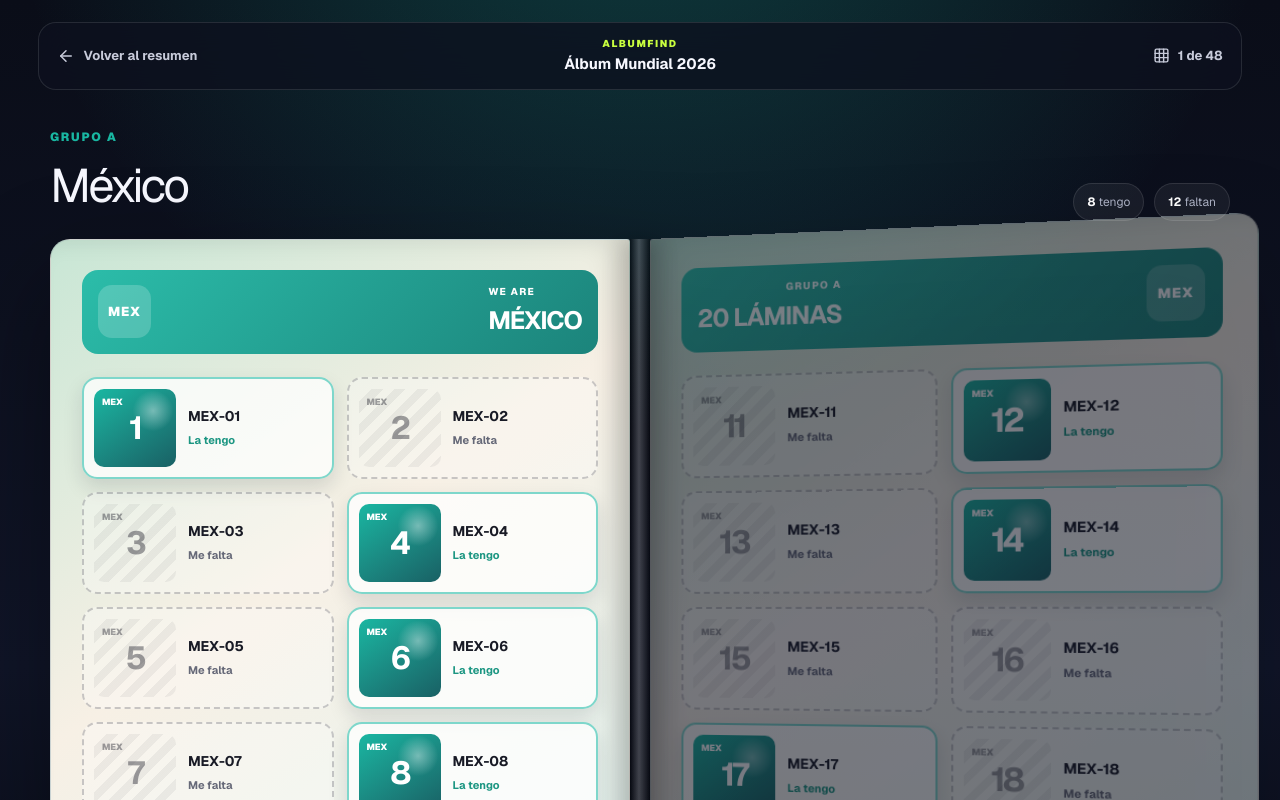
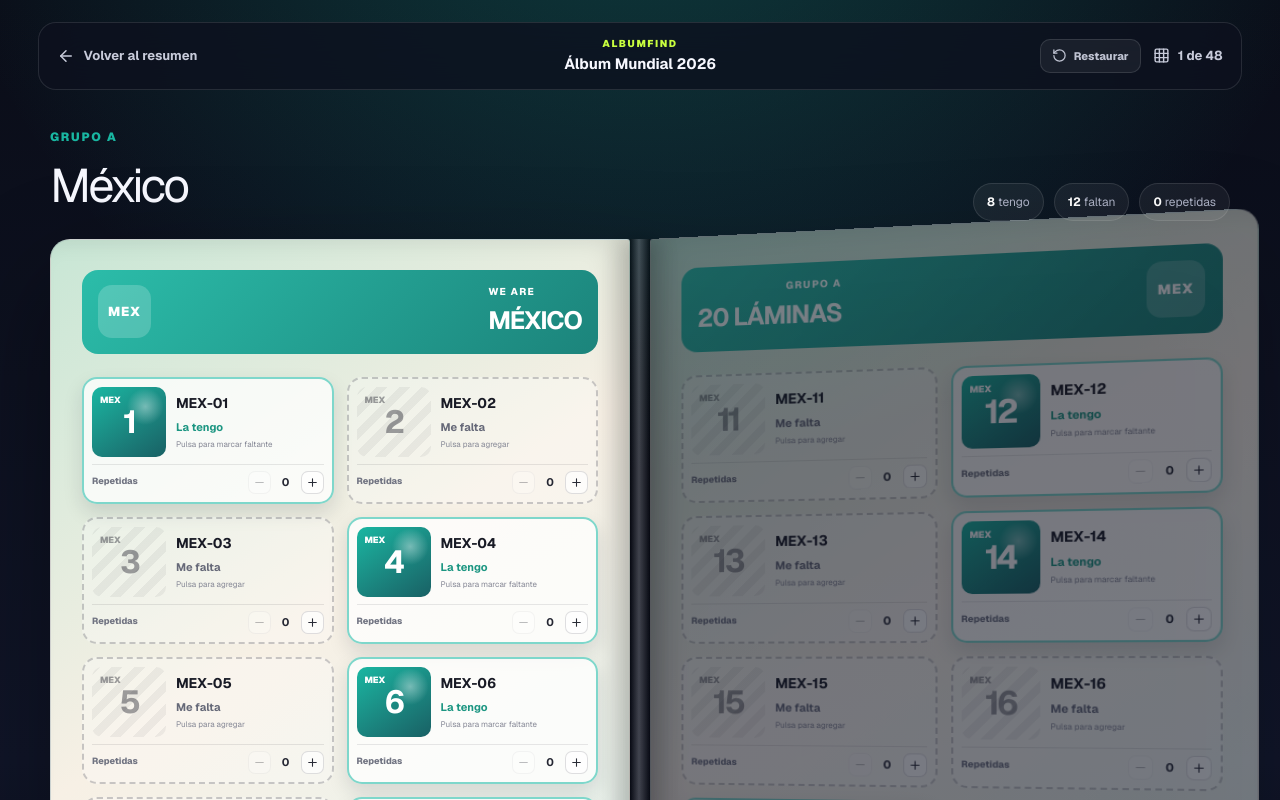
Before and after one commit to cmstecnologia86-ops/albumfind, a Next.js app: page /album in a window 1280 px wide. Shown: the top 800 px of the page. Built offline with nearby package versions, Linux system fonts and the light colour scheme.

Commit message:
feat: add editable persistent album state

```diff
--- a/src/app/globals.css
+++ b/src/app/globals.css
@@ -1155,3 +1155,143 @@ button {
   font-size: clamp(24px, 4vw, 42px);
   letter-spacing: -0.045em;
 }
+
+/* =========================================================
+   ALBUM EDITABLE STATE
+   ========================================================= */
+
+.album-toolbar-actions {
+  display: flex;
+  justify-self: end;
+  align-items: center;
+  gap: 12px;
+}
+
+.album-toolbar-actions > button {
+  display: inline-flex;
+  min-height: 34px;
+  align-items: center;
+  gap: 7px;
+  padding: 0 11px;
+  border: 1px solid rgba(255, 255, 255, 0.12);
+  border-radius: 10px;
+  background: rgba(255, 255, 255, 0.055);
+  color: #bfc3d2;
+  font-size: 11px;
+  font-weight: 750;
+}
+
+.album-toolbar-actions > button:hover {
+  border-color: rgba(255, 255, 255, 0.24);
+  color: #ffffff;
+}
+
+.album-sticker-slot {
+  position: relative;
+  display: block;
+  min-height: 122px;
+  padding: 8px;
+}
+
+.album-sticker-toggle {
+  display: grid;
+  grid-template-columns: 74px minmax(0, 1fr);
+  gap: 10px;
+  width: 100%;
+  align-items: center;
+  padding: 0;
+  border: 0;
+  background: transparent;
+  color: inherit;
+  text-align: left;
+}
+
+.album-sticker-toggle:focus-visible {
+  border-radius: 10px;
+  outline: 3px solid
+    color-mix(in srgb, var(--album-accent) 55%, transparent);
+  outline-offset: 3px;
+}
+
+.album-sticker-art {
+  width: 74px;
+  height: 70px;
+}
+
+.album-sticker-meta small {
+  margin-top: 4px;
+  color: #858795;
+  font-size: 8px;
+  line-height: 1.2;
+}
+
+.duplicate-control {
+  display: flex;
+  justify-content: space-between;
+  align-items: center;
+  min-height: 28px;
+  margin-top: 7px;
+  padding-top: 6px;
+  border-top: 1px solid rgba(30, 32, 43, 0.1);
+}
+
+.duplicate-control > span {
+  color: #717482;
+  font-size: 9px;
+  font-weight: 750;
+}
+
+.duplicate-control > div {
+  display: flex;
+  align-items: center;
+  gap: 7px;
+}
+
+.duplicate-control button {
+  display: grid;
+  width: 23px;
+  height: 23px;
+  place-items: center;
+  border: 1px solid rgba(30, 32, 43, 0.14);
+  border-radius: 7px;
+  background: rgba(255, 255, 255, 0.7);
+  color: #292b36;
+}
+
+.duplicate-control button:hover:not(:disabled) {
+  border-color: var(--album-accent);
+  background: var(--album-accent);
+  color: #ffffff;
+}
+
+.duplicate-control button:disabled {
+  cursor: not-allowed;
+  opacity: 0.3;
+}
+
+.duplicate-control strong {
+  min-width: 16px;
+  color: #252733;
+  font-size: 11px;
+  text-align: center;
+}
+
+.album-save-message {
+  margin: 14px auto 0;
+  color: #858a9c;
+  font-size: 11px;
+  text-align: center;
+}
+
+@media (max-width: 680px) {
+  .album-toolbar-actions > button {
+    width: 34px;
+    padding: 0;
+    justify-content: center;
+    font-size: 0;
+  }
+
+  .album-team-summary {
+    flex-wrap: wrap;
+  }
+}
--- a/src/components/album/AlbumViewer.tsx
+++ b/src/components/album/AlbumViewer.tsx
@@ -1,4 +1,6 @@
 "use client";
+
+import type { CSSProperties, MouseEvent } from "react";
 
 import Link from "next/link";
 import {
@@ -6,43 +8,17 @@ import {
   ChevronLeft,
   ChevronRight,
   Grid3X3,
+  Minus,
+  Plus,
+  RotateCcw,
 } from "lucide-react";
 import { useSearchParams } from "next/navigation";
-import { useMemo, useState } from "react";
+import { useEffect, useMemo, useState } from "react";
 
-import collectionSource from "@/data/my-collection.json";
-
-type StickerStatus = "owned" | "missing";
-
-type Sticker = {
-  code: string;
-  number: number;
-  status: StickerStatus;
-  duplicates: number;
-};
-
-type Team = {
-  code: string;
-  name: string;
-  group: string;
-  ownedCount: number;
-  missingCount: number;
-  stickers: Sticker[];
-};
-
-type CollectionData = {
-  totals: {
-    teams: number;
-    stickers: number;
-    owned: number;
-    missing: number;
-    duplicates: number;
-    completionPercentage: number;
-  };
-  teams: Team[];
-};
-
-const collection = collectionSource as CollectionData;
+import {
+  type Sticker,
+  useAlbumStore,
+} from "@/store/useAlbumStore";
 
 const groupColors: Record<string, string> = {
   A: "#19b7a2",
@@ -59,61 +35,181 @@ const groupColors: Record<string, string> = {
   L: "#5ea6cf",
 };
 
-function clampIndex(index: number) {
-  return Math.max(0, Math.min(index, collection.teams.length - 1));
+type TurnDirection = "next" | "previous";
+
+function StickerSlot({
+  sticker,
+  teamCode,
+}: {
+  sticker: Sticker;
+  teamCode: string;
+}) {
+  const toggleSticker = useAlbumStore((state) => state.toggleSticker);
+  const incrementDuplicate = useAlbumStore(
+    (state) => state.incrementDuplicate,
+  );
+  const decrementDuplicate = useAlbumStore(
+    (state) => state.decrementDuplicate,
+  );
+
+  const isOwned = sticker.status === "owned";
+
+  function handleControlClick(event: MouseEvent<HTMLButtonElement>) {
+    event.stopPropagation();
+  }
+
+  return (
+    <article
+      className={`album-sticker-slot ${
+        isOwned ? "album-sticker-owned" : "album-sticker-missing"
+      }`}
+    >
+      <button
+        aria-label={`${sticker.code}: ${
+          isOwned ? "marcar como faltante" : "marcar como obtenida"
+        }`}
+        className="album-sticker-toggle"
+        onClick={() => toggleSticker(teamCode, sticker.code)}
+        type="button"
+      >
+        <div className="album-sticker-art">
+          <span>{teamCode}</span>
+          <strong>{sticker.number}</strong>
+        </div>
+
+        <div className="album-sticker-meta">
+          <strong>{sticker.code}</strong>
+          <span>{isOwned ? "La tengo" : "Me falta"}</span>
+          <small>
+            {isOwned
+              ? "Pulsa para marcar faltante"
+              : "Pulsa para agregar"}
+          </small>
+        </div>
+      </button>
+
+      <div className="duplicate-control">
+        <span>Repetidas</span>
+
+        <div>
+          <button
+            aria-label={`Quitar repetida de ${sticker.code}`}
+            disabled={!isOwned || sticker.duplicates === 0}
+            onClick={(event) => {
+              handleControlClick(event);
+              decrementDuplicate(teamCode, sticker.code);
+            }}
+            type="button"
+          >
+            <Minus size={13} />
+          </button>
+
+          <strong>{sticker.duplicates}</strong>
+
+          <button
+            aria-label={`Agregar repetida a ${sticker.code}`}
+            onClick={(event) => {
+              handleControlClick(event);
+              incrementDuplicate(teamCode, sticker.code);
+            }}
+            type="button"
+          >
+            <Plus size={13} />
+          </button>
+        </div>
+      </div>
+    </article>
+  );
 }
 
 export default function AlbumViewer() {
   const searchParams = useSearchParams();
   const requestedTeam = searchParams.get("team")?.toUpperCase();
 
+  const teams = useAlbumStore((state) => state.teams);
+  const hasHydrated = useAlbumStore((state) => state.hasHydrated);
+  const resetCollection = useAlbumStore((state) => state.resetCollection);
+
   const initialIndex = useMemo(() => {
     if (!requestedTeam) {
       return 0;
     }
 
-    const foundIndex = collection.teams.findIndex(
+    const foundIndex = teams.findIndex(
       (team) => team.code === requestedTeam,
     );
 
     return foundIndex >= 0 ? foundIndex : 0;
-  }, [requestedTeam]);
+  }, [requestedTeam, teams]);
 
   const [currentIndex, setCurrentIndex] = useState(initialIndex);
-  const [turnDirection, setTurnDirection] = useState<"next" | "previous">(
-    "next",
-  );
+  const [turnDirection, setTurnDirection] =
+    useState<TurnDirection>("next");
 
-  const currentTeam = collection.teams[currentIndex];
+  useEffect(() => {
+    void useAlbumStore.persist.rehydrate();
+  }, []);
+
+
+  if (!hasHydrated) {
+    return (
+      <main className="album-page-shell">
+        <div className="album-loading">
+          <span>ALBUMFIND</span>
+          <strong>Cargando tu colección…</strong>
+        </div>
+      </main>
+    );
+  }
+
+  const safeIndex = Math.min(currentIndex, teams.length - 1);
+  const currentTeam = teams[safeIndex];
   const leftStickers = currentTeam.stickers.slice(0, 10);
   const rightStickers = currentTeam.stickers.slice(10, 20);
   const accent = groupColors[currentTeam.group] ?? "#7657ff";
 
-  function goToIndex(index: number, direction: "next" | "previous") {
+  const duplicateTotal = currentTeam.stickers.reduce(
+    (total, sticker) => total + sticker.duplicates,
+    0,
+  );
+
+  function goToIndex(index: number, direction: TurnDirection) {
+    const nextIndex = Math.max(
+      0,
+      Math.min(index, teams.length - 1),
+    );
+
     setTurnDirection(direction);
-    setCurrentIndex(clampIndex(index));
+    setCurrentIndex(nextIndex);
   }
 
   function goPrevious() {
-    if (currentIndex === 0) {
-      return;
+    if (safeIndex > 0) {
+      goToIndex(safeIndex - 1, "previous");
     }
-
-    goToIndex(currentIndex - 1, "previous");
   }
 
   function goNext() {
-    if (currentIndex === collection.teams.length - 1) {
-      return;
+    if (safeIndex < teams.length - 1) {
+      goToIndex(safeIndex + 1, "next");
     }
+  }
 
-    goToIndex(currentIndex + 1, "next");
+  function handleReset() {
+    const confirmed = window.confirm(
+      "¿Restaurar el inventario inicial? Se eliminarán los cambios guardados en este navegador.",
+    );
+
+    if (confirmed) {
+      resetCollection();
+      setCurrentIndex(initialIndex);
+    }
   }
 
   return (
     <main
       className="album-page-shell"
-      style={{ "--album-accent": accent } as React.CSSProperties}
+      style={{ "--album-accent": accent } as CSSProperties}
     >
       <header className="album-toolbar">
         <Link className="album-back-link" href="/">
@@ -126,9 +222,16 @@ export default function AlbumViewer() {
           <strong>Álbum Mundial 2026</strong>
         </div>
 
-        <div className="album-position">
-          <Grid3X3 size={17} />
-          {currentIndex + 1} de {collection.teams.length}
+        <div className="album-toolbar-actions">
+          <button onClick={handleReset} type="button">
+            <RotateCcw size={15} />
+            Restaurar
+          </button>
+
+          <div className="album-position">
+            <Grid3X3 size={17} />
+            {safeIndex + 1} de {teams.length}
+          </div>
         </div>
       </header>
 
@@ -143,15 +246,20 @@ export default function AlbumViewer() {
             <span>
               <strong>{currentTeam.ownedCount}</strong> tengo
             </span>
+
             <span>
               <strong>{currentTeam.missingCount}</strong> faltan
+            </span>
+
+            <span>
+              <strong>{duplicateTotal}</strong> repetidas
             </span>
           </div>
         </div>
 
         <div
           className={`album-book album-turn-${turnDirection}`}
-          key={currentTeam.code}
+          key={`${currentTeam.code}-${turnDirection}`}
         >
           <section className="album-sheet album-sheet-left">
             <div className="album-team-header">
@@ -165,31 +273,16 @@ export default function AlbumViewer() {
 
             <div className="album-sticker-grid">
               {leftStickers.map((sticker) => (
-                <article
-                  className={`album-sticker-slot ${
-                    sticker.status === "owned"
-                      ? "album-sticker-owned"
-                      : "album-sticker-missing"
-                  }`}
+                <StickerSlot
                   key={sticker.code}
-                >
-                  <div className="album-sticker-art">
-                    <span>{currentTeam.code}</span>
-                    <strong>{sticker.number}</strong>
-                  </div>
-
-                  <div className="album-sticker-meta">
-                    <strong>{sticker.code}</strong>
-                    <span>
-                      {sticker.status === "owned" ? "La tengo" : "Me falta"}
-                    </span>
-                  </div>
-                </article>
+                  sticker={sticker}
+                  teamCode={currentTeam.code}
+                />
               ))}
             </div>
 
             <div className="album-page-number">
-              Página {currentIndex * 2 + 1}
+              Página {safeIndex * 2 + 1}
             </div>
           </section>
 
@@ -207,38 +300,23 @@ export default function AlbumViewer() {
 
             <div className="album-sticker-grid">
               {rightStickers.map((sticker) => (
-                <article
-                  className={`album-sticker-slot ${
-                    sticker.status === "owned"
-                      ? "album-sticker-owned"
-                      : "album-sticker-missing"
-                  }`}
+                <StickerSlot
                   key={sticker.code}
-                >
-                  <div className="album-sticker-art">
-                    <span>{currentTeam.code}</span>
-                    <strong>{sticker.number}</strong>
-                  </div>
-
-                  <div className="album-sticker-meta">
-                    <strong>{sticker.code}</strong>
-                    <span>
-                      {sticker.status === "owned" ? "La tengo" : "Me falta"}
-                    </span>
-                  </div>
-                </article>
+                  sticker={sticker}
+                  teamCode={currentTeam.code}
+                />
               ))}
             </div>
 
             <div className="album-page-number album-page-number-right">
-              Página {currentIndex * 2 + 2}
+              Página {safeIndex * 2 + 2}
             </div>
           </section>
 
           <button
             aria-label="Selección anterior"
             className="album-corner-control album-corner-left"
-            disabled={currentIndex === 0}
+            disabled={safeIndex === 0}
             onClick={goPrevious}
             type="button"
           >
@@ -248,7 +326,7 @@ export default function AlbumViewer() {
           <button
             aria-label="Selección siguiente"
             className="album-corner-control album-corner-right"
-            disabled={currentIndex === collection.teams.length - 1}
+            disabled={safeIndex === teams.length - 1}
             onClick={goNext}
             type="button"
           >
@@ -258,7 +336,7 @@ export default function AlbumViewer() {
 
         <nav className="album-navigation" aria-label="Navegación del álbum">
           <button
-            disabled={currentIndex === 0}
+            disabled={safeIndex === 0}
             onClick={goPrevious}
             type="button"
           >
@@ -270,14 +348,14 @@ export default function AlbumViewer() {
             aria-label="Seleccionar equipo"
             onChange={(event) => {
               const nextIndex = Number(event.target.value);
-              const direction =
-                nextIndex >= currentIndex ? "next" : "previous";
+              const direction: TurnDirection =
+                nextIndex >= safeIndex ? "next" : "previous";
 
               goToIndex(nextIndex, direction);
             }}
-            value={currentIndex}
+            value={safeIndex}
           >
-            {collection.teams.map((team, index) => (
+            {teams.map((team, index) => (
               <option key={team.code} value={index}>
                 Grupo {team.group} · {team.name}
               </option>
@@ -285,7 +363,7 @@ export default function AlbumViewer() {
           </select>
 
           <button
-            disabled={currentIndex === collection.teams.length - 1}
+            disabled={safeIndex === teams.length - 1}
             onClick={goNext}
             type="button"
           >
@@ -293,6 +371,10 @@ export default function AlbumViewer() {
             <ChevronRight size={19} />
           </button>
         </nav>
+
+        <p className="album-save-message">
+          Los cambios se guardan automáticamente en este navegador.
+        </p>
       </section>
     </main>
   );
--- /dev/null
+++ b/src/store/useAlbumStore.ts
@@ -0,0 +1,163 @@
+import { create } from "zustand";
+import { persist } from "zustand/middleware";
+
+import collectionSource from "@/data/my-collection.json";
+
+export type StickerStatus = "owned" | "missing";
+
+export type Sticker = {
+  code: string;
+  number: number;
+  status: StickerStatus;
+  duplicates: number;
+};
+
+export type Team = {
+  code: string;
+  name: string;
+  group: string;
+  ownedCount: number;
+  missingCount: number;
+  stickers: Sticker[];
+};
+
+type CollectionSource = {
+  teams: Team[];
+};
+
+type AlbumStore = {
+  teams: Team[];
+  hasHydrated: boolean;
+  setHasHydrated: (value: boolean) => void;
+  toggleSticker: (teamCode: string, stickerCode: string) => void;
+  incrementDuplicate: (teamCode: string, stickerCode: string) => void;
+  decrementDuplicate: (teamCode: string, stickerCode: string) => void;
+  resetCollection: () => void;
+};
+
+const source = collectionSource as CollectionSource;
+
+function cloneInitialTeams(): Team[] {
+  return JSON.parse(JSON.stringify(source.teams)) as Team[];
+}
+
+function recalculateTeam(team: Team): Team {
+  const ownedCount = team.stickers.filter(
+    (sticker) => sticker.status === "owned",
+  ).length;
+
+  return {
+    ...team,
+    ownedCount,
+    missingCount: team.stickers.length - ownedCount,
+  };
+}
+
+export const useAlbumStore = create<AlbumStore>()(
+  persist(
+    (set) => ({
+      teams: cloneInitialTeams(),
+      hasHydrated: false,
+
+      setHasHydrated: (value) => {
+        set({ hasHydrated: value });
+      },
+
+      toggleSticker: (teamCode, stickerCode) => {
+        set((state) => ({
+          teams: state.teams.map((team) => {
+            if (team.code !== teamCode) {
+              return team;
+            }
+
+            const stickers = team.stickers.map((sticker) => {
+              if (sticker.code !== stickerCode) {
+                return sticker;
+              }
+
+              const nextStatus: StickerStatus =
+                sticker.status === "owned" ? "missing" : "owned";
+
+              return {
+                ...sticker,
+                status: nextStatus,
+                duplicates:
+                  nextStatus === "missing" ? 0 : sticker.duplicates,
+              };
+            });
+
+            return recalculateTeam({
+              ...team,
+              stickers,
+            });
+          }),
+        }));
+      },
+
+      incrementDuplicate: (teamCode, stickerCode) => {
+        set((state) => ({
+          teams: state.teams.map((team) => {
+            if (team.code !== teamCode) {
+              return team;
+            }
+
+            return {
+              ...team,
+              stickers: team.stickers.map((sticker) => {
+                if (sticker.code !== stickerCode) {
+                  return sticker;
+                }
+
+                return {
+                  ...sticker,
+                  status: "owned",
+                  duplicates: sticker.duplicates + 1,
+                };
+              }),
+            };
+          }),
+        }));
+      },
+
+      decrementDuplicate: (teamCode, stickerCode) => {
+        set((state) => ({
+          teams: state.teams.map((team) => {
+            if (team.code !== teamCode) {
+              return team;
+            }
+
+            return {
+              ...team,
+              stickers: team.stickers.map((sticker) => {
+                if (sticker.code !== stickerCode) {
+                  return sticker;
+                }
+
+                return {
+                  ...sticker,
+                  duplicates: Math.max(0, sticker.duplicates - 1),
+                };
+              }),
+            };
+          }),
+        }));
+      },
+
+      resetCollection: () => {
+        set({
+          teams: cloneInitialTeams(),
+        });
+      },
+    }),
+    {
+      name: "albumfind-world-cup-2026",
+      skipHydration: true,
+      partialize: (state) => ({
+        teams: state.teams,
+      }),
+      onRehydrateStorage: () => (state) => {
+        state?.setHasHydrated(true);
+      },
+    },
+  ),
+);
```
